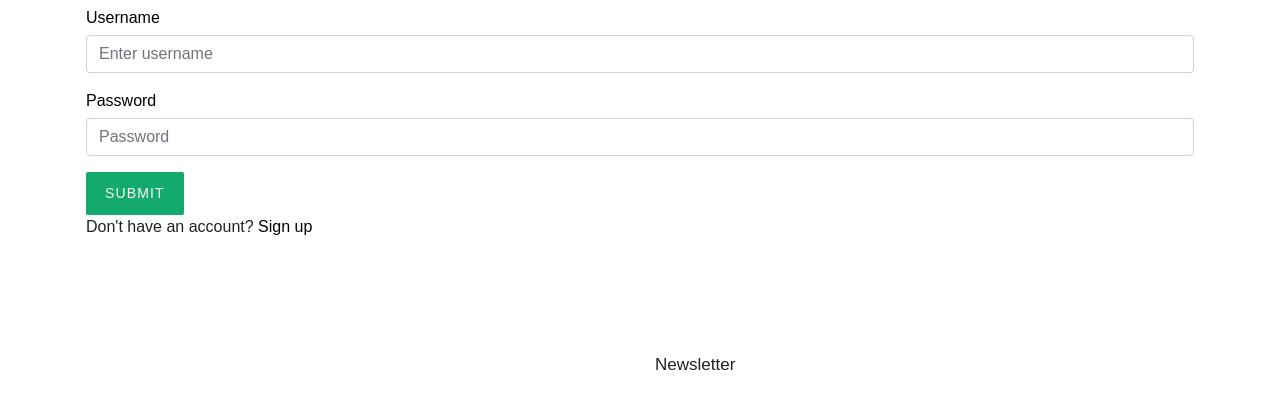
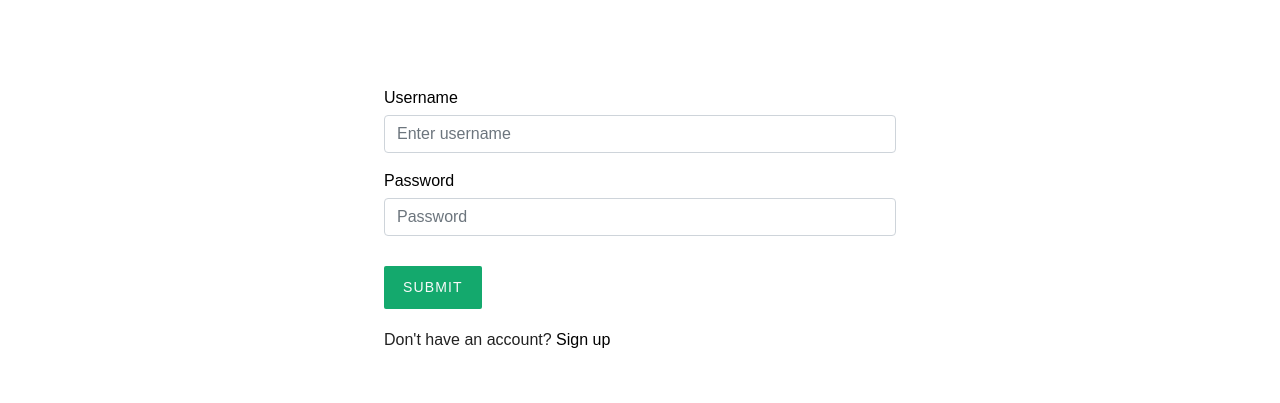
Before and after one commit to CENGroup2A/slice-engineering, a React (Create React App) app in the folder client/: page /login in a window 1280 px wide. Shown: the part 229-632 px from the top of the page. Built offline with nearby package versions, Linux system fonts and the light colour scheme; no server answers; a web font is replaced by a local one.

Commit message:
created css files for login and signup, cleaned up the user interface.

```diff
--- /dev/null
+++ b/client/src/views/Login/Login.css
@@ -0,0 +1,29 @@
+#ui-login {
+  height: 50%;
+  width: 50%;
+  display: flex;
+  justify-content: center;
+  text-align: left;
+  background-color: #FFFFFF;
+  margin: 0 auto;
+  margin-top: 80px;
+}
+
+#ui-login-boxes {
+  display: flex;
+  justifyContent: center;
+  align-items: center;
+  height: 85%;
+  width: 85%;
+  backgroundColor: #FFFFFF;
+}
+
+#submit-button {
+  text-align: left;
+  margin-top: 30px;
+}
+
+#submit-prompt {
+  text-align: left;
+  margin-top: 10px;
+}
--- a/client/src/views/Login/Login.js
+++ b/client/src/views/Login/Login.js
@@ -2,6 +2,7 @@ import React from 'react'
 import Form from "react-bootstrap/Form";
 import Button from "react-bootstrap/Button";
 import Container from "react-bootstrap/Container";
+import style from "./Login.css"
 import {
     Redirect,
     Link
@@ -32,6 +33,8 @@ class Login extends React.Component {
         }
 
         return (
+            <div id="ui-login">
+                <div id="ui-login-boxes">
                     <Container className="p-3">
                         <Formik
                         initialValues={{
@@ -95,12 +98,14 @@ class Login extends React.Component {
 
                                 <ErrorMessage name="password" />
                             </Form.Group>
-                    <Button variant="primary" type="submit">Submit</Button>
-                    <p>Don't have an account? <Link to="/sign-up"><a>Sign up</a></Link></p>
+                            <p id="submit-button"><Button variant="primary" type="submit">Submit</Button></p>
+                            <p id="submit-prompt">Don't have an account? <Link to="/sign-up"><a>Sign up</a></Link></p>
                         </Form>
                         )}
                     </Formik>
                     </Container>
+                </div>
+            </div>
         )
     }
 }
--- /dev/null
+++ b/client/src/views/SignUp/SignUp.css
@@ -0,0 +1,23 @@
+#ui-signup {
+  height: 50%;
+  width: 40%;
+  justify-content: center;
+  text-align: left;
+  background-color: #FFFFFF;
+  margin: 0 auto;
+  margin-top: 80px;
+}
+
+#ui-signup-boxes {
+  display: flex;
+  justifyContent: center;
+  align-items: center;
+  height: 85%;
+  width: 85%;
+  backgroundColor: #FFFFFF;
+}
+
+#signup-button {
+  text-align: left;
+  margin-top: 30px;
+}
--- a/client/src/views/SignUp/SignUp.js
+++ b/client/src/views/SignUp/SignUp.js
@@ -2,6 +2,7 @@ import React from 'react'
 import Form from "react-bootstrap/Form"
 import Button from "react-bootstrap/Button"
 import Container from "react-bootstrap/Container"
+import style from "./SignUp.css"
 import { ErrorMessage, Formik } from 'formik'
 import * as Yup from 'yup';
 import {
@@ -45,7 +46,8 @@ class SignUp extends React.Component
       )
 
     return (
-        <Container className="p-3">
+        <Container className="p-3" id="ui-signup">
+        <div>
           <Formik
                 initialValues={{
                   name: '',
@@ -155,10 +157,11 @@ class SignUp extends React.Component
 
                 </Form.Group>
 
-                <Button variant="primary" type="submit">Sign Up</Button>
+                <p id="signup-button"><Button variant="primary" type="submit">Sign Up</Button></p>
             </Form>
             )}
             </Formik>
+        </div>
         </Container>
     )
   }
```
Lines whose indentation alone changed are shown as unchanged.
